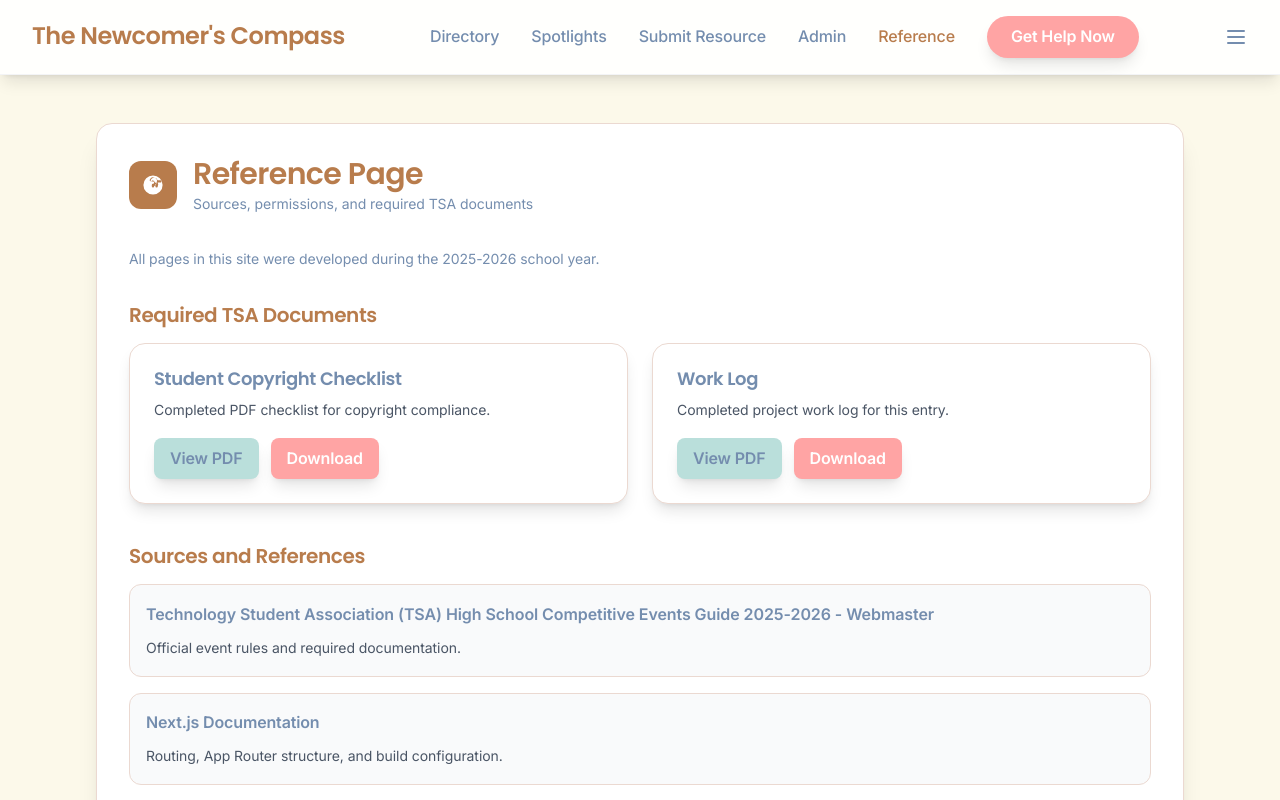
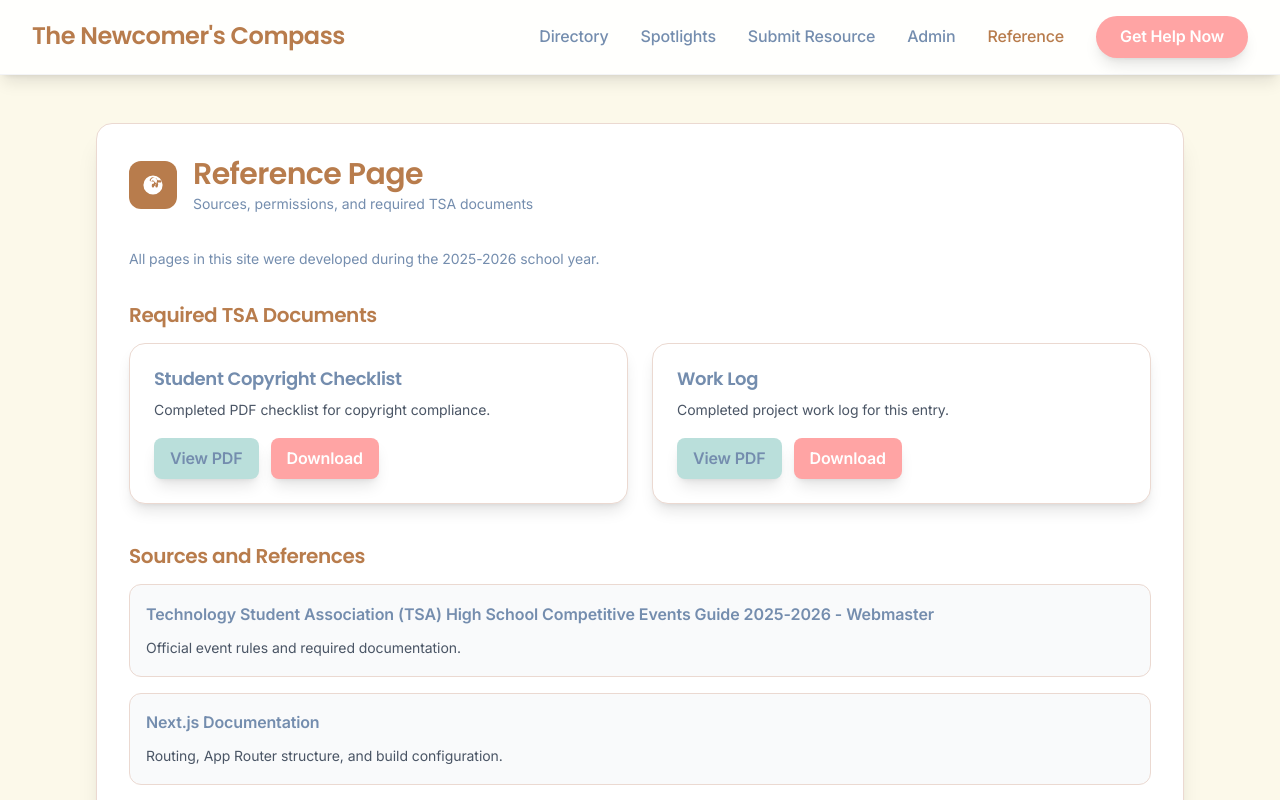
Before and after one commit to i-hate-debugging/TSA-2025-26-Website-Coding-and-Development, a Next.js app in the folder newcomers-compass/: page /reference in a window 1280 px wide. Shown: the top 800 px of the page. Built offline with nearby package versions, Linux system fonts and the light colour scheme.

Commit message:
Enhance Header component with responsive button styling for mobile navigation

```diff
--- a/newcomers-compass/src/components/Header.tsx
+++ b/newcomers-compass/src/components/Header.tsx
@@ -89,7 +89,9 @@ export default function Header({ activeSection = 'home', setActiveSection }: Hea
             {navItems.map((item) => renderNavItem(item))}
           </nav>
 
-          <button className="font-medium transition-colors" style={{color: '#748DAE'}}
+          <button
+            className="font-medium transition-colors md:hidden"
+            style={{color: '#748DAE'}}
             onClick={() => setIsMenuOpen(!isMenuOpen)}
           >
             <svg className="h-6 w-6" fill="none" strokeLinecap="round" strokeLinejoin="round" strokeWidth="2" viewBox="0 0 24 24" stroke="currentColor">
```
